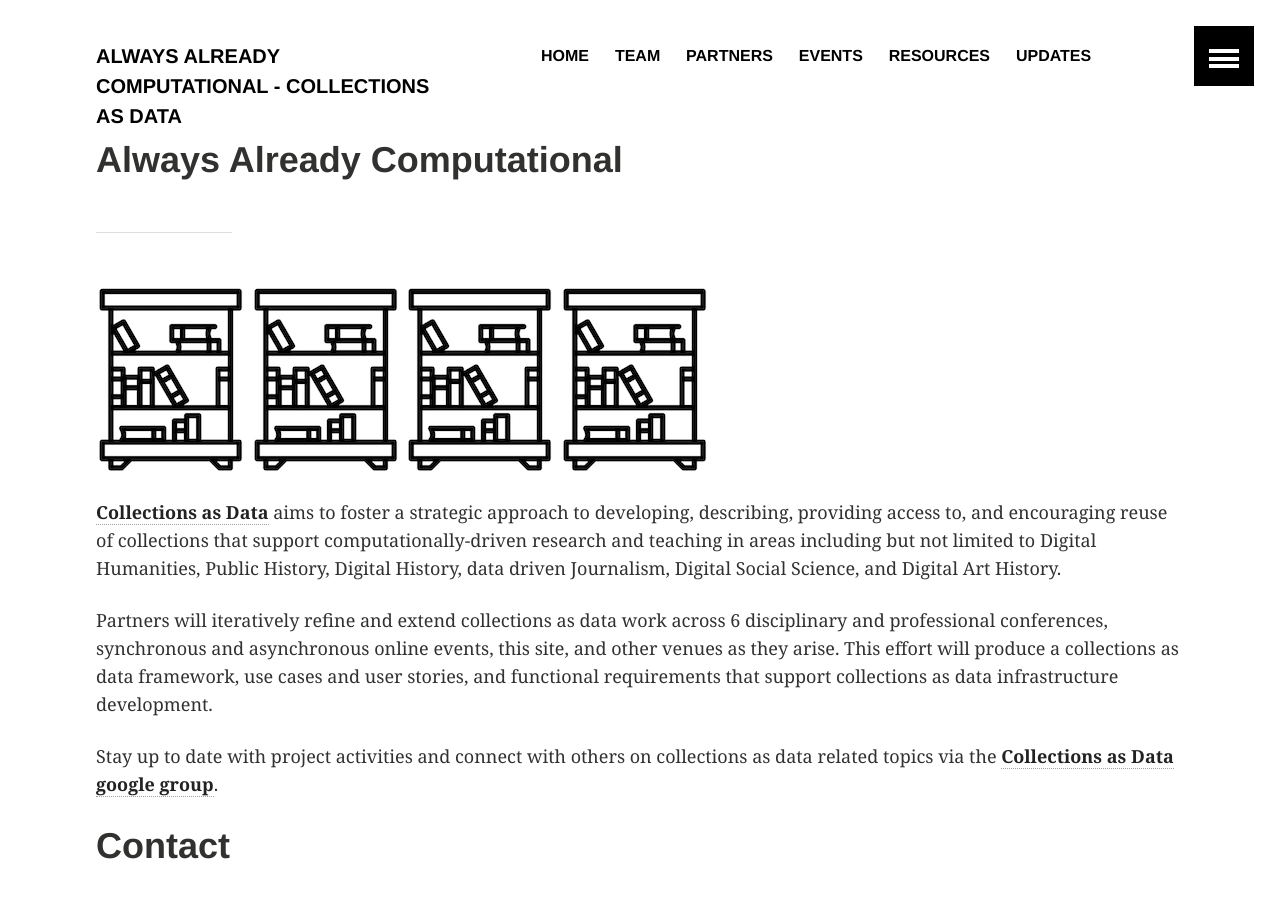
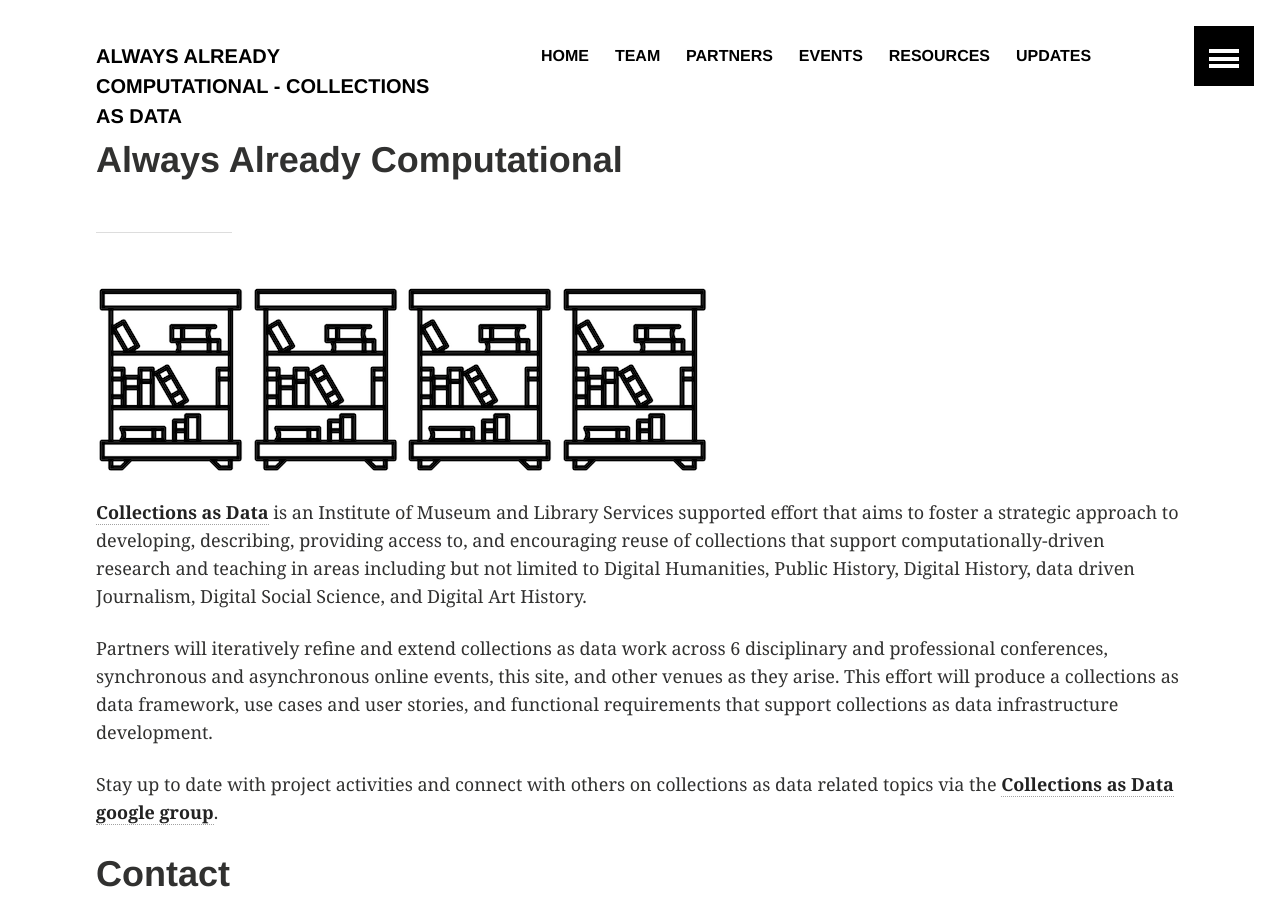
Before and after one commit to collectionsasdata/collectionsasdata.github.io, a Jekyll site: the page built from index.md, in a window 1280 px wide and 900 px high. Built offline with Jekyll 4.4.1, drawn with Linux system fonts in a browser that asks for light colours.

Commit message:
Update index.md

```diff
--- a/index.md
+++ b/index.md
@@ -5,7 +5,7 @@ title:  "Always Already Computational"
 ---
 ![library](images/library.png) ![library](images/library.png) ![library](images/library.png) ![library](images/library.png)
 
-[**Collections as Data**](https://www.imls.gov/grants/awarded/LG-73-16-0096-16) aims to foster a strategic approach to developing, describing, providing access to, and encouraging reuse of collections that support computationally-driven research and teaching in areas including but not limited to Digital Humanities, Public History, Digital History, data driven Journalism, Digital Social Science, and Digital Art History.
+[**Collections as Data**](https://www.imls.gov/grants/awarded/LG-73-16-0096-16) is an Institute of Museum and Library Services supported effort that aims to foster a strategic approach to developing, describing, providing access to, and encouraging reuse of collections that support computationally-driven research and teaching in areas including but not limited to Digital Humanities, Public History, Digital History, data driven Journalism, Digital Social Science, and Digital Art History.
 
 Partners will iteratively refine and extend collections as data work across 6 disciplinary and professional conferences, synchronous and asynchronous online events, this site, and other venues as they arise. This effort will produce a collections as data framework, use cases and user stories, and functional requirements that support collections as data infrastructure development.
 
```
